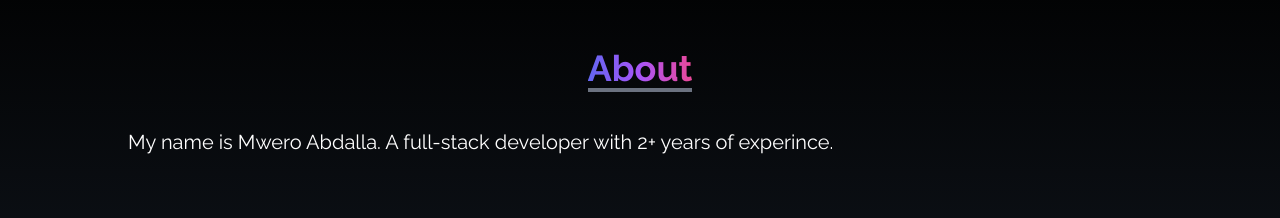
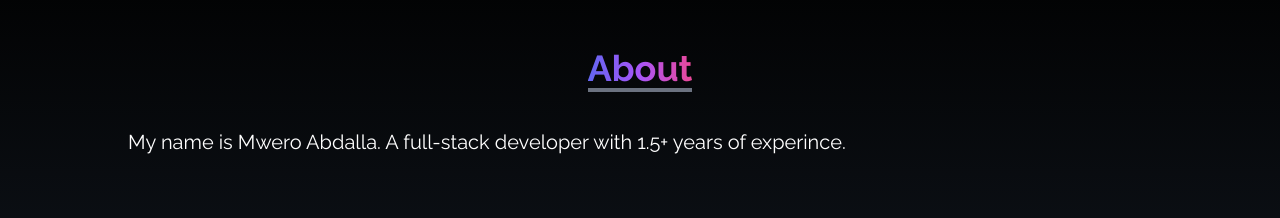
Before and after one commit to mwenaro/react-tailwind-portifolio, a React (Create React App) app: page /#home in a window 1280 px wide. Shown: the part 860-1078 px from the top of the page. Built offline with nearby package versions, Linux system fonts and the light colour scheme.

Commit message:
Update About.jsx

```diff
--- a/src/components/layout/About.jsx
+++ b/src/components/layout/About.jsx
@@ -9,7 +9,7 @@ const About = () => {
 
         <div>
           <p className="text-xl">
-My name is Mwero Abdalla. A full-stack developer with 2+ years of experince.
+My name is Mwero Abdalla. A full-stack developer with 1.5+ years of experince.
 
 
           </p>
```
